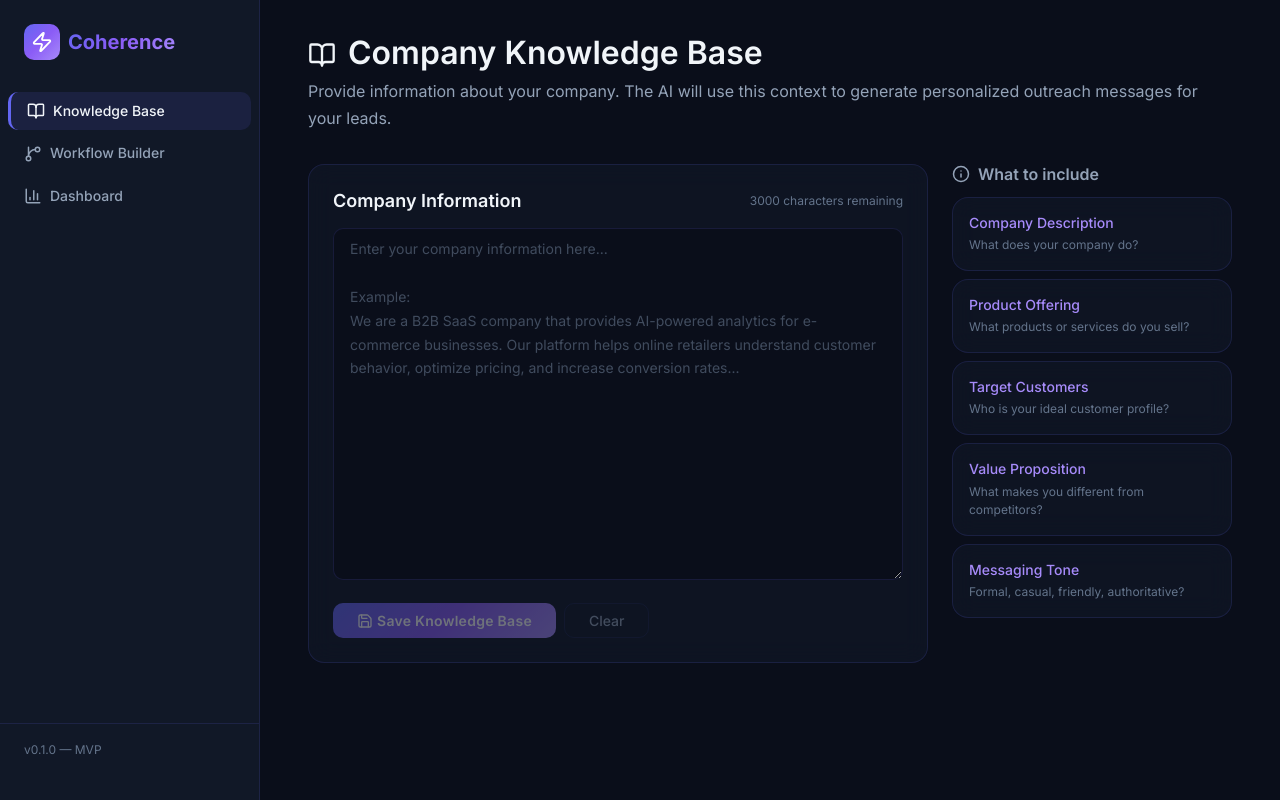
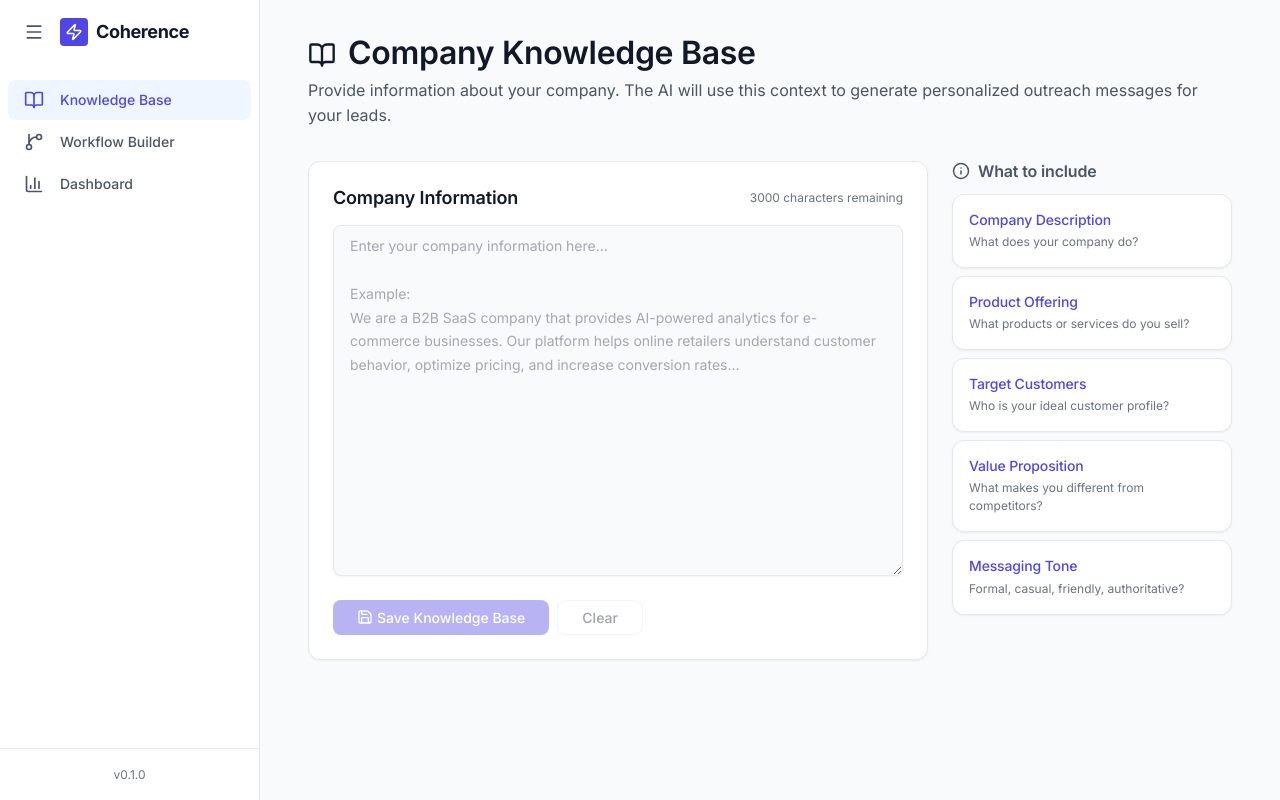
Before and after one commit to Bhargav-Rokade/COHERENCE-26_BayHarborCoders, a React (Vite) app in the folder frontend/: page /knowledge-base in a window 1280 px wide. Built offline with nearby package versions, Linux system fonts and the light colour scheme.

Commit message:
Refine UI to Stripe-like aesthetic and add collapsible sidebar

```diff
--- a/frontend/src/App.css
+++ b/frontend/src/App.css
@@ -1,64 +1,107 @@
 /*
-  App.css — Styles for the App shell (sidebar + main layout)
+  App.css — Styles for the App shell and collapsible sidebar
 */
 
-/* Main layout: sidebar on left, content on right */
+/* Main layout */
 .app-layout {
     display: flex;
     min-height: 100vh;
 }
 
-
-/* ---- Sidebar ---- */
+/* ---- Sidebar Base ---- */
 .sidebar {
     width: var(--sidebar-width);
-    min-width: var(--sidebar-width);
     background: var(--bg-secondary);
     border-right: 1px solid var(--border-color);
     display: flex;
     flex-direction: column;
-    padding: var(--space-lg) 0;
     position: fixed;
     top: 0;
     left: 0;
     bottom: 0;
     z-index: 100;
+    transition: width var(--transition-base);
+    overflow: hidden;
+    /* Important for hiding text smoothly when collapsing */
+    white-space: nowrap;
 }
 
-/* Logo section at top of sidebar */
+/* Collapsed state */
+.sidebar.collapsed {
+    width: 68px;
+}
+
+/* Header containing the hamburger menu and the logo */
+.sidebar-header {
+    display: flex;
+    align-items: center;
+    padding: var(--space-md);
+    margin-bottom: var(--space-md);
+    height: 64px;
+}
+
+/* The Hamburger toggle button */
+.menu-button {
+    background: transparent;
+    border: none;
+    color: var(--text-secondary);
+    width: 36px;
+    height: 36px;
+    border-radius: var(--radius-sm);
+    display: flex;
+    align-items: center;
+    justify-content: center;
+    cursor: pointer;
+    flex-shrink: 0;
+    transition: background var(--transition-fast), color var(--transition-fast);
+}
+
+.menu-button:hover {
+    background: var(--bg-surface-hover);
+    color: var(--text-primary);
+}
+
+/* Logo container */
 .sidebar-logo {
     display: flex;
     align-items: center;
     gap: var(--space-sm);
-    padding: 0 var(--space-lg);
-    margin-bottom: var(--space-xl);
+    margin-left: var(--space-sm);
+    opacity: 1;
+    transition: opacity var(--transition-fast);
 }
 
+.sidebar.collapsed .sidebar-logo {
+    opacity: 0;
+    pointer-events: none;
+    visibility: hidden;
+}
+
+/* Small square logo icon */
 .logo-icon {
-    width: 36px;
-    height: 36px;
-    background: var(--accent-gradient);
-    border-radius: var(--radius-md);
+    width: 28px;
+    height: 28px;
+    background: var(--accent-primary);
+    border-radius: var(--radius-sm);
     display: flex;
     align-items: center;
     justify-content: center;
     color: white;
+    flex-shrink: 0;
 }
 
 .logo-text {
-    font-size: var(--font-size-xl);
+    font-size: var(--font-size-lg);
     font-weight: 700;
-    background: var(--accent-gradient);
-    -webkit-background-clip: text;
-    -webkit-text-fill-color: transparent;
-    background-clip: text;
+    color: var(--text-primary);
+    letter-spacing: -0.02em;
 }
 
 /* Navigation links container */
 .sidebar-nav {
     display: flex;
     flex-direction: column;
-    gap: var(--space-xs);
+    gap: 2px;
     padding: 0 var(--space-sm);
     flex: 1;
 }
@@ -67,7 +110,7 @@
 .nav-link {
     display: flex;
     align-items: center;
-    gap: var(--space-sm);
+    gap: var(--space-md);
     padding: var(--space-sm) var(--space-md);
     border-radius: var(--radius-md);
     color: var(--text-secondary);
@@ -75,29 +118,54 @@
     font-weight: 500;
     transition: all var(--transition-fast);
     text-decoration: none;
+    height: 40px;
 }
 
 .nav-link:hover {
     color: var(--text-primary);
-    background: var(--bg-surface);
+    background: var(--bg-primary);
 }
 
 /* Active page highlight */
 .nav-link-active {
-    color: var(--text-primary);
-    background: rgba(99, 102, 241, 0.12);
-    border-left: 3px solid var(--accent-primary);
+    color: var(--accent-primary);
+    background: #eff6ff;
+    /* Very light blue */
+}
+
+/* Fix icon alignment when collapsed */
+.nav-icon {
+    flex-shrink: 0;
+}
+
+/* Label text transition */
+.nav-label {
+    opacity: 1;
+    transition: opacity var(--transition-fast);
+}
+
+.sidebar.collapsed .nav-label {
+    opacity: 0;
+    visibility: hidden;
 }
 
 /* Sidebar footer */
 .sidebar-footer {
-    padding: var(--space-md) var(--space-lg);
+    padding: var(--space-md) var(--space-md);
     border-top: 1px solid var(--border-color);
+    text-align: center;
 }
 
 .sidebar-version {
     font-size: var(--font-size-xs);
     color: var(--text-muted);
+    opacity: 1;
+    transition: opacity var(--transition-fast);
+}
+
+.sidebar.collapsed .sidebar-version {
+    opacity: 0;
+    visibility: hidden;
 }
 
 
@@ -108,4 +176,10 @@
     padding: var(--space-xl) var(--space-2xl);
     min-height: 100vh;
     background: var(--bg-primary);
+    transition: margin-left var(--transition-base);
 }
+
+/* When sidebar is collapsed, main content expands to fill the space */
+.main-content.expanded {
+    margin-left: 68px;
+}
--- a/frontend/src/App.tsx
+++ b/frontend/src/App.tsx
@@ -3,14 +3,14 @@
   Renders the sidebar navigation and the main content area.
   The <Outlet> component is where the active page renders.
 */
+import { useState } from 'react'
 import { NavLink, Outlet } from 'react-router-dom'
-import { BookOpen, GitBranch, BarChart3, Zap } from 'lucide-react'
+import { BookOpen, GitBranch, BarChart3, Zap, Menu } from 'lucide-react'
 import './App.css'
 
 /*
   NAV_ITEMS defines the sidebar navigation links.
   Each item has a label, URL path, and an icon component.
-  To add a new page, just add an entry here and a Route in main.tsx.
 */
 const NAV_ITEMS = [
   { label: 'Knowledge Base', path: '/knowledge-base', icon: BookOpen },
@@ -19,16 +19,29 @@ const NAV_ITEMS = [
 ]
 
 function App() {
+  // State to track if the sidebar is expanded (true) or collapsed into a mini-sidebar (false)
+  const [isSidebarOpen, setIsSidebarOpen] = useState(true)
+
   return (
     <div className="app-layout">
       {/* ---- Sidebar ---- */}
-      <aside className="sidebar">
-        {/* Logo / Brand */}
-        <div className="sidebar-logo">
-          <div className="logo-icon">
-            <Zap size={22} />
+      <aside className={`sidebar ${isSidebarOpen ? '' : 'collapsed'}`}>
+        {/* Top Header inside Sidebar: Hamburger + Logo */}
+        <div className="sidebar-header">
+          <button
+            className="menu-button"
+            onClick={() => setIsSidebarOpen(!isSidebarOpen)}
+            aria-label="Toggle Menu"
+          >
+            <Menu size={20} />
+          </button>
+
+          <div className="sidebar-logo">
+            <div className="logo-icon">
+              <Zap size={18} />
+            </div>
+            <span className="logo-text">Coherence</span>
           </div>
-          <span className="logo-text">Coherence</span>
         </div>
 
         {/* Navigation Links */}
@@ -40,26 +53,22 @@ function App() {
               className={({ isActive }) =>
                 `nav-link ${isActive ? 'nav-link-active' : ''}`
               }
+              title={!isSidebarOpen ? item.label : undefined}
             >
-              <item.icon size={18} />
-              <span>{item.label}</span>
+              <item.icon size={20} className="nav-icon" />
+              <span className="nav-label">{item.label}</span>
             </NavLink>
           ))}
         </nav>
 
         {/* Footer area in sidebar */}
         <div className="sidebar-footer">
-          <p className="sidebar-version">v0.1.0 — MVP</p>
+          <p className="sidebar-version">v0.1.0</p>
         </div>
       </aside>
 
       {/* ---- Main Content Area ---- */}
-      <main className="main-content">
-        {/*
-          <Outlet> is a react-router concept.
-          It renders whichever page component matches the current URL.
-          Think of it as a "slot" where page content appears.
-        */}
+      <main className={`main-content ${isSidebarOpen ? '' : 'expanded'}`}>
         <Outlet />
       </main>
     </div>
--- a/frontend/src/index.css
+++ b/frontend/src/index.css
@@ -1,44 +1,47 @@
 /* ===================================
-   DESIGN SYSTEM — Global Styles
+   DESIGN SYSTEM — Professional SaaS (Light Mode)
    ===================================
-   This file defines all CSS custom properties (variables),
-   base element styles, and reusable utility classes.
-   Every color, spacing, and font value should reference
-   these variables for consistency.
 */
 
 /* ----- Color & Design Tokens ----- */
 :root {
-  /* Background colors (darkest to lightest) */
-  --bg-primary: #0a0e1a;
-  --bg-secondary: #111827;
-  --bg-surface: #1a2035;
-  --bg-surface-hover: #1f2847;
-  --bg-elevated: #243052;
+  /* Background colors (lightest to slightly darker) */
+  --bg-primary: #f9fafb;
+  /* Main app background (off-white) */
+  --bg-secondary: #ffffff;
+  /* Sidebar or distinct panels (pure white) */
+  --bg-surface: #ffffff;
+  /* Card background */
+  --bg-surface-hover: #f3f4f6;
+  --bg-elevated: #ffffff;
 
   /* Accent colors */
-  --accent-primary: #6366f1;
+  --accent-primary: #4f46e5;
   /* Indigo */
-  --accent-primary-hover: #818cf8;
-  --accent-secondary: #8b5cf6;
-  /* Purple */
-  --accent-gradient: linear-gradient(135deg, #6366f1, #8b5cf6, #a78bfa);
+  --accent-primary-hover: #4338ca;
+  --accent-secondary: #0ea5e9;
+  /* Light blue for secondary highlights */
+  --accent-gradient: linear-gradient(135deg, #4f46e5, #0ea5e9);
 
   /* Text colors */
-  --text-primary: #f1f5f9;
-  --text-secondary: #94a3b8;
-  --text-muted: #64748b;
-  --text-accent: #a78bfa;
+  --text-primary: #111827;
+  /* Very dark gray */
+  --text-secondary: #4b5563;
+  /* Medium gray */
+  --text-muted: #6b7280;
+  /* Light gray */
+  --text-accent: #4f46e5;
+  /* Indigo text */
 
-  /* Status colors */
-  --status-success: #34d399;
-  --status-warning: #fbbf24;
-  --status-error: #f87171;
-  --status-info: #60a5fa;
+  /* Status colors (deeper for readability on light backgrounds) */
+  --status-success: #059669;
+  --status-warning: #d97706;
+  --status-error: #dc2626;
+  --status-info: #2563eb;
 
   /* Border */
-  --border-color: rgba(99, 102, 241, 0.15);
-  --border-color-hover: rgba(99, 102, 241, 0.3);
+  --border-color: #e5e7eb;
+  --border-color-hover: #d1d5db;
 
   /* Spacing scale */
   --space-xs: 4px;
@@ -49,16 +52,16 @@
   --space-2xl: 48px;
 
   /* Border radius */
-  --radius-sm: 6px;
-  --radius-md: 10px;
-  --radius-lg: 16px;
-  --radius-xl: 24px;
+  --radius-sm: 4px;
+  --radius-md: 8px;
+  --radius-lg: 12px;
+  --radius-xl: 20px;
 
-  /* Shadows */
-  --shadow-sm: 0 1px 3px rgba(0, 0, 0, 0.3);
-  --shadow-md: 0 4px 12px rgba(0, 0, 0, 0.4);
-  --shadow-lg: 0 8px 32px rgba(0, 0, 0, 0.5);
-  --shadow-glow: 0 0 20px rgba(99, 102, 241, 0.15);
+  /* Shadows (elegant, refined Stripe-style) */
+  --shadow-sm: 0 1px 2px 0 rgba(0, 0, 0, 0.05);
+  --shadow-md: 0 4px 6px -1px rgba(0, 0, 0, 0.08), 0 2px 4px -1px rgba(0, 0, 0, 0.04);
+  --shadow-lg: 0 10px 15px -3px rgba(0, 0, 0, 0.08), 0 4px 6px -2px rgba(0, 0, 0, 0.04);
+  --shadow-glow: 0 0 0 3px rgba(79, 70, 229, 0.2);
 
   /* Typography */
   --font-family: 'Inter', system-ui, -apple-system, sans-serif;
@@ -127,6 +130,7 @@ h6 {
   font-weight: 600;
   line-height: 1.3;
   color: var(--text-primary);
+  letter-spacing: -0.01em;
 }
 
 h1 {
@@ -147,7 +151,7 @@ h4 {
 
 p {
   color: var(--text-secondary);
-  line-height: 1.7;
+  line-height: 1.6;
 }
 
 a {
@@ -169,41 +173,42 @@ button {
   cursor: pointer;
   border: none;
   outline: none;
-  transition: all var(--transition-base);
+  transition: all var(--transition-short);
 }
 
 /* Primary button style */
 .btn-primary {
-  background: var(--accent-gradient);
+  background: var(--accent-primary);
   color: white;
   padding: var(--space-sm) var(--space-lg);
   border-radius: var(--radius-md);
-  font-weight: 600;
-  letter-spacing: 0.02em;
+  font-weight: 500;
+  box-shadow: var(--shadow-sm);
 }
 
 .btn-primary:hover {
-  transform: translateY(-1px);
-  box-shadow: var(--shadow-glow);
+  background: var(--accent-primary-hover);
+  box-shadow: var(--shadow-md);
 }
 
 .btn-primary:active {
-  transform: translateY(0);
+  transform: translateY(1px);
+  box-shadow: var(--shadow-sm);
 }
 
 /* Secondary / outline button */
 .btn-secondary {
-  background: transparent;
-  color: var(--text-secondary);
+  background: var(--bg-surface);
+  color: var(--text-primary);
   padding: var(--space-sm) var(--space-lg);
   border-radius: var(--radius-md);
   border: 1px solid var(--border-color);
+  box-shadow: var(--shadow-sm);
 }
 
 .btn-secondary:hover {
   border-color: var(--border-color-hover);
-  color: var(--text-primary);
-  background: var(--bg-surface);
+  background: var(--bg-surface-hover);
 }
 
 
@@ -219,15 +224,16 @@ select {
   border-radius: var(--radius-md);
   padding: var(--space-sm) var(--space-md);
   outline: none;
-  transition: border-color var(--transition-fast);
+  transition: all var(--transition-fast);
   width: 100%;
+  box-shadow: var(--shadow-sm);
 }
 
 input:focus,
 textarea:focus,
 select:focus {
   border-color: var(--accent-primary);
-  box-shadow: 0 0 0 3px rgba(99, 102, 241, 0.1);
+  box-shadow: var(--shadow-glow);
 }
 
 textarea {
@@ -238,14 +244,18 @@ textarea {
 
 /* ----- Reusable Utility Classes ----- */
 
-/* Glass-morphism panel — use this for card-like containers */
+/* Card Panel (replacing glass panel) */
 .glass-panel {
-  background: rgba(17, 24, 39, 0.7);
-  backdrop-filter: blur(12px);
-  -webkit-backdrop-filter: blur(12px);
+  background: var(--bg-surface);
   border: 1px solid var(--border-color);
   border-radius: var(--radius-lg);
   padding: var(--space-lg);
+  box-shadow: var(--shadow-sm);
+  transition: box-shadow var(--transition-fast);
+}
+
+.glass-panel:hover {
+  box-shadow: var(--shadow-md);
 }
 
 /* Page header section */
@@ -266,31 +276,40 @@ textarea {
 .badge {
   display: inline-flex;
   align-items: center;
-  gap: var(--space-xs);
-  padding: 2px var(--space-sm);
+  gap: 6px;
+  padding: 4px 10px;
   border-radius: 9999px;
-  font-size: var(--font-size-xs);
-  font-weight: 500;
+  font-size: 0.65rem;
+  font-weight: 600;
+  text-transform: uppercase;
+  letter-spacing: 0.05em;
+  background: var(--bg-surface-hover);
+  color: var(--text-secondary);
+  border: 1px solid var(--border-color);
 }
 
 .badge-success {
-  background: rgba(52, 211, 153, 0.15);
+  background: #ecfdf5;
   color: var(--status-success);
+  border-color: #a7f3d0;
 }
 
 .badge-warning {
-  background: rgba(251, 191, 36, 0.15);
+  background: #fffbeb;
   color: var(--status-warning);
+  border-color: #fde68a;
 }
 
 .badge-error {
-  background: rgba(248, 113, 113, 0.15);
+  background: #fef2f2;
   color: var(--status-error);
+  border-color: #fecaca;
 }
 
 .badge-info {
-  background: rgba(96, 165, 250, 0.15);
+  background: #eff6ff;
   color: var(--status-info);
+  border-color: #bfdbfe;
 }
 
 
@@ -309,17 +328,18 @@ th {
   color: var(--text-muted);
   padding: var(--space-sm) var(--space-md);
   border-bottom: 1px solid var(--border-color);
+  background-color: var(--bg-surface-hover);
 }
 
 td {
   padding: var(--space-sm) var(--space-md);
   font-size: var(--font-size-sm);
-  color: var(--text-secondary);
-  border-bottom: 1px solid rgba(99, 102, 241, 0.07);
+  color: var(--text-primary);
+  border-bottom: 1px solid var(--border-color);
 }
 
 tr:hover td {
-  background: rgba(99, 102, 241, 0.04);
+  background: #f8fafc;
 }
 
 
@@ -334,10 +354,10 @@ tr:hover td {
 }
 
 ::-webkit-scrollbar-thumb {
-  background: var(--bg-elevated);
+  background: #d1d5db;
   border-radius: 3px;
 }
 
 ::-webkit-scrollbar-thumb:hover {
-  background: var(--text-muted);
+  background: #9ca3af;
 }
```
Also changed, not shown: frontend/src/pages/DashboardPage.tsx (+4 -4 lines), frontend/src/pages/WorkflowBuilderPage.tsx (+5 -5 lines).
